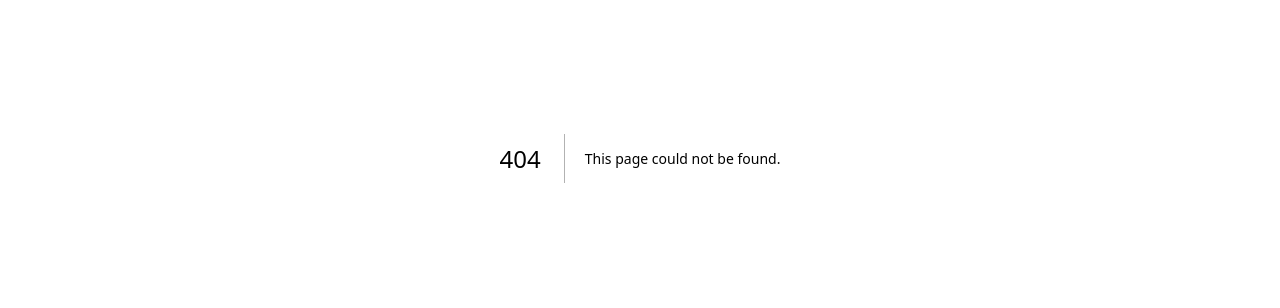
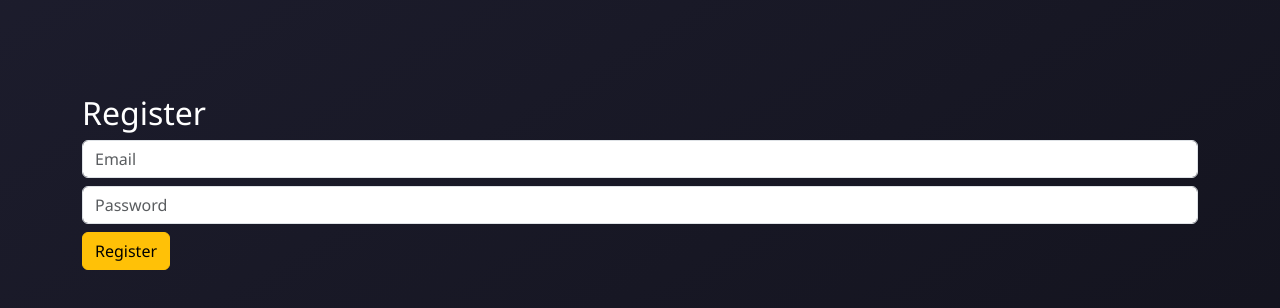
Before and after one commit to gkurkjian/Task_Manager_Project, a Next.js app: page /register in a window 1280 px wide. Before the commit this address had no page. Shown: the part 242-550 px from the top of the page. Built offline with nearby package versions, Linux system fonts and the light colour scheme; no server answers.

Commit message:
eighth commit: Add registration functionality with email and password input

```diff
--- /dev/null
+++ b/pages/register.js
@@ -0,0 +1,38 @@
+import { useState } from 'react';
+import { supabase } from '@/lib/supabaseClient';
+import { useRouter } from 'next/router';
+
+export default function Register() {
+    const [email, setEmail] = useState("");
+    const [password, setPassword] = useState("");
+    const router = useRouter();
+    const [error, setError] = useState("");
+
+    const handleRegister = async (e) => {
+        e.preventDefault();  // Prevent form submission
+        console.log("Registering submit", email, password);
+        const { error } = await supabase.auth.signUp({
+            email,
+            password,
+        });
+        if (error) {
+            setError(error.message);
+        } else {
+            router.push("/login");  // Redirect to login page on successful registration
+        }
+    }
+
+    return (
+        <div className="container mt-5 text-white">
+            <h2>Register</h2>
+            <form onSubmit={handleRegister}>
+                <input type='email' placeholder='Email' className='form-control my-2'
+                    onChange={(e) => setEmail(e.target.value)} value={email} required/>
+                <input type='password' placeholder='Password' className='form-control my-2'
+                    onChange={(e) => setPassword(e.target.value)} value={password} required/>
+                {error && <p className="text-danger">{error}</p>}
+                <button className="btn btn-warning">Register</button>
+            </form>
+        </div>
+    );
+}
```
